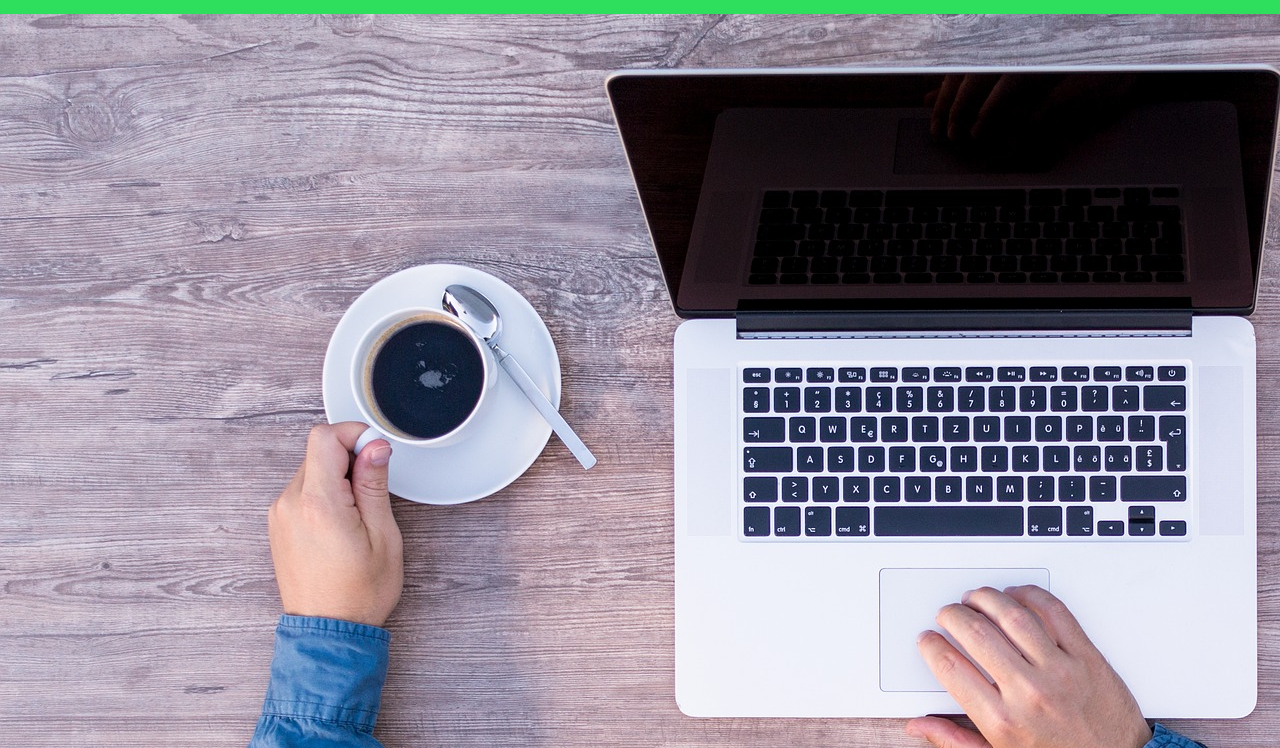
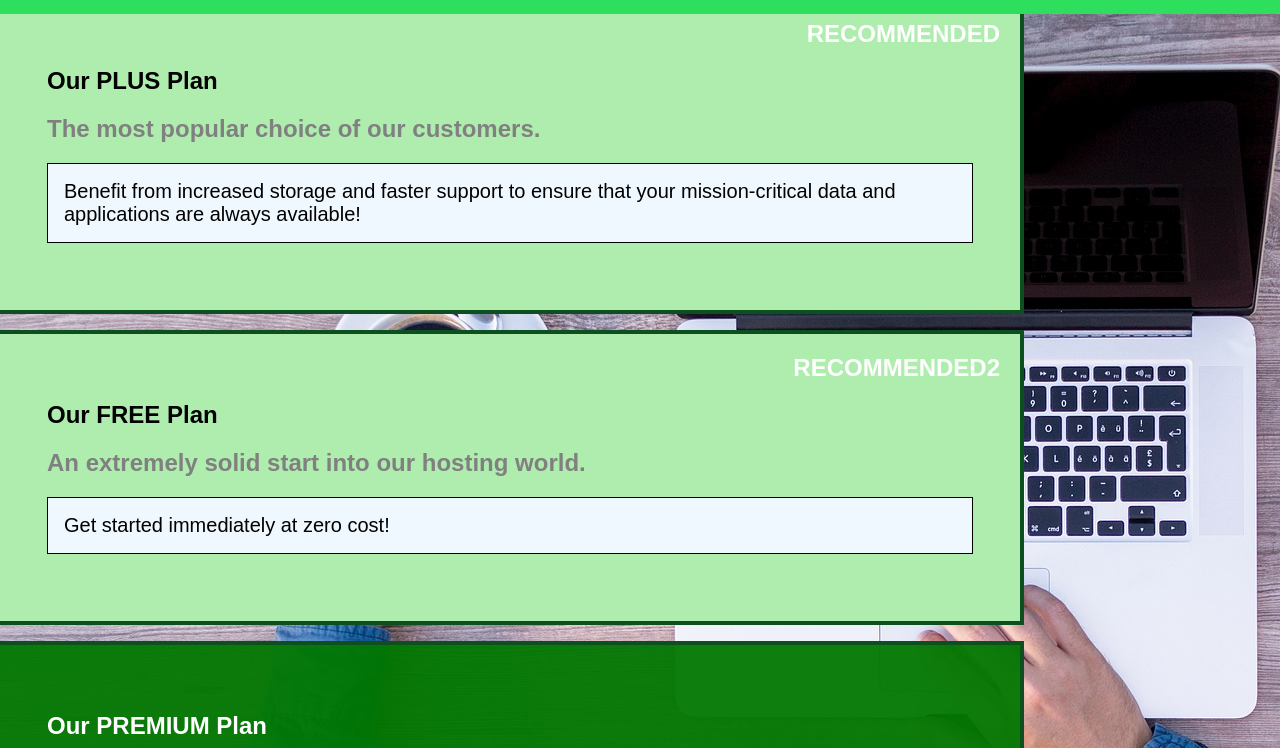
Before and after one commit to EmreCanTurgut/CSS-Course, a plain HTML site: page chapter3/packages/index.html in a window 1280 px wide. Shown: the part 52-800 px from the top of the page. Drawn offline with Linux system fonts and the light colour scheme.

Commit message:
position

```diff
--- a/chapter3/packages/index.html
+++ b/chapter3/packages/index.html
@@ -37,16 +37,20 @@
         <section class="plans">
             <a href="#">
                 <h1>Our PLUS Plan</h1>
+                <h1 class="package__bandage">RECOMMENDED</h2>
                 <h2>The most popular choice of our customers.</h2>
                 <p>Benefit from increased storage and faster support to ensure that your mission-critical data and applications
                     are always available!</p>
             </a>
         </section>
-        <section class="plans">
+        <section class="plans" style=>
             <a href="#">
+              <div>
                 <h1>Our FREE Plan</h1>
+                <h1 class="package__bandage">RECOMMENDED2</h1>
                 <h2>An extremely solid start into our hosting world.</h2>
                 <p>Get started immediately at zero cost!</p>
+              </div>
             </a>
         </section>
         <section class="plans plans-highlighted">
--- a/chapter3/packages/packages.css
+++ b/chapter3/packages/packages.css
@@ -7,15 +7,24 @@ main{
     position: fixed;
     width: 100%;
     height: 100%;
+    z-index: -1;/* z indeksi default olarak 0 dır ,position:static elemanların z indexi değişmez*/
+}
+.package__bandage{
+    top: 0px;
+    right: 0px;
+    position: absolute;
+    margin:20px ;
+    color: white;
 }
 .plans{
+    position: relative;
     margin: 16px 0px ;
     width: 80%;
     padding: 15px;
     border: 4px solid #0e4f1f;
     border-left: none;
     background-color: rgba(174, 237, 174);
-    z-index: 0;
+
 }
 .plans:hover,
 .plans:active{
--- a/chapter3/shared.css
+++ b/chapter3/shared.css
@@ -1,3 +1,4 @@
+
 body{
     margin: 0;
     font-family: sans-serif;
@@ -10,6 +11,7 @@ body{
     width: 100%;
     background-color: #2ddf5c;
     padding:8px 16px;
+    z-index: 1;
 
 }
 .main-header__brand{
```
